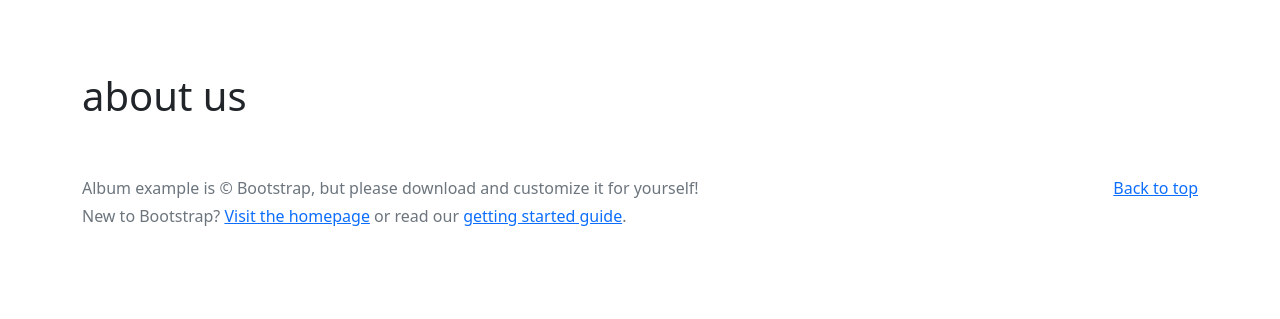
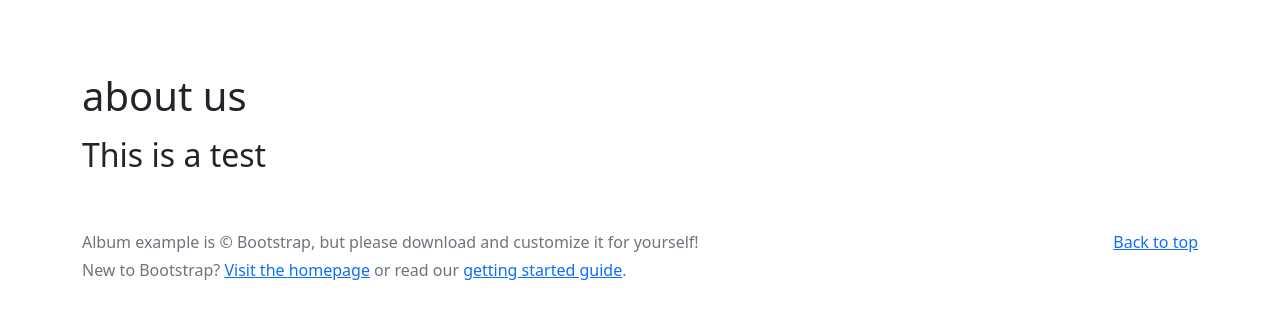
Before and after one commit to AhmedElatreby/Alex_Django, a Django app: page /aboutus/ in a window 1280 px wide. Shown: the part 57-376 px from the top of the page. Run offline with Django 3.2, Linux system fonts and the light colour scheme; some libraries are stand-ins or nearby versions.

Commit message:
:art: All is working now, but not sure how and why :art:

```diff
--- a/template/aboutus.html
+++ b/template/aboutus.html
@@ -4,6 +4,8 @@
 
 <div class="container pt-5">
 <h1>about us<h1/>
+<p>
+<h2>This is a test<h2/>
 </div>
 
 {% endblock content %}
```
